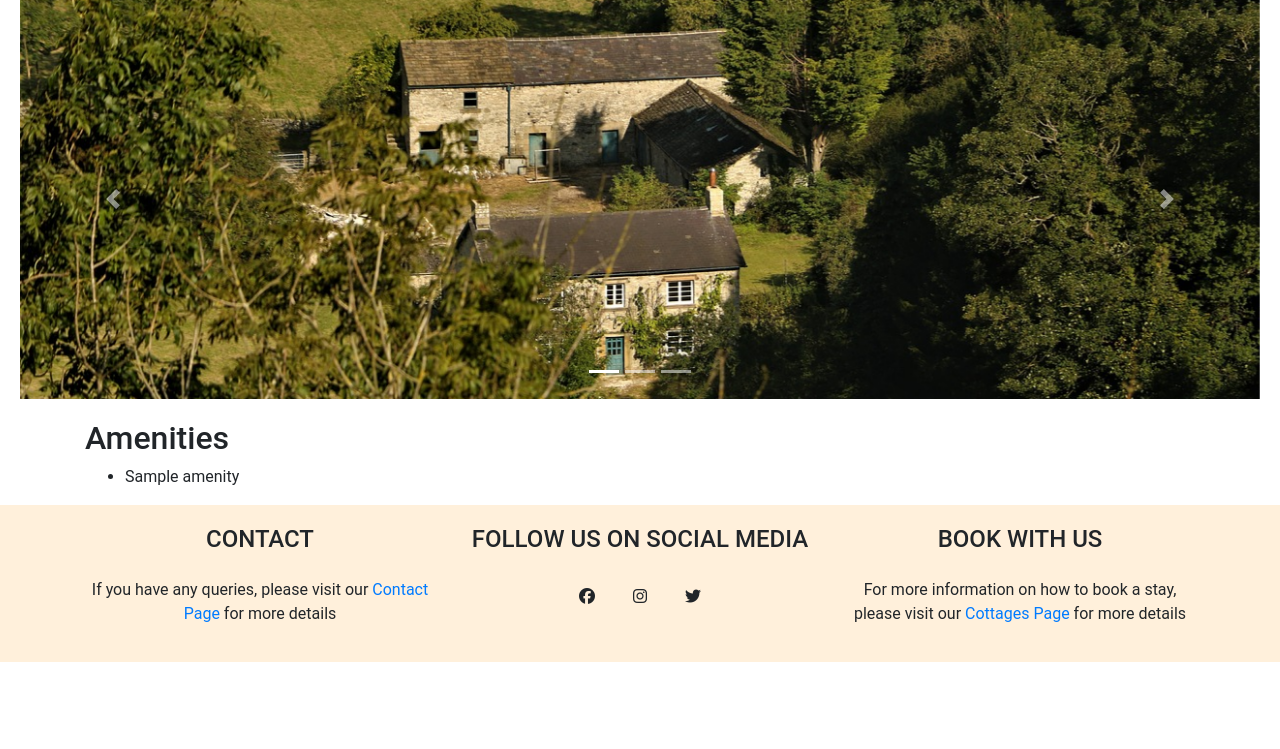
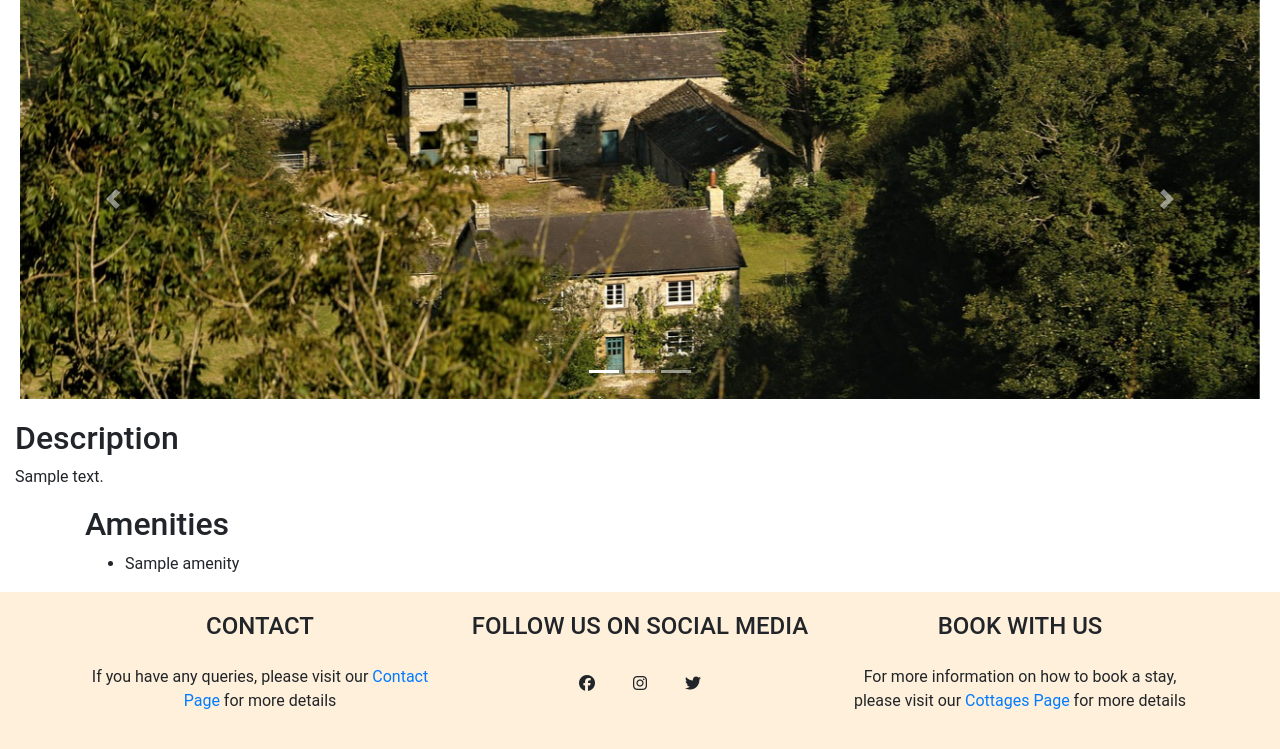
Before and after one commit to donald-macritchie/holiday-cottages, a Django app: template templates/homestead_cottage.html in a window 1280 px wide. Shown: the part 347-1096 px from the top of the page. Before the commit the page ends 1009 px from the top, so only its background shows below. Run offline with Django 3.2, Linux system fonts and the light colour scheme; tables that the repository leaves empty hold one stand-in row (values such as "Sample post"); the template is opened without the code that fills it: values that come from a table or form of the project are taken from there, most other values are stand-ins (such as "Sample title", 1, 10 or a date in 2020); some libraries are stand-ins or nearby versions.

Commit message:
add description to views.py and insert description from django admin into homestead_cottage.html

```diff
--- a/hill/views.py
+++ b/hill/views.py
@@ -15,10 +15,12 @@ def homestead_cottage(request):
     homestead_cottage = get_object_or_404(Cottage, name='Homestead')
 
     amenities = homestead_cottage.amenities.all()
+    description = homestead_cottage.description
 
     context = {
         'homestead_cottage': homestead_cottage,
         'amenities': amenities,
+        'description': description,
     }
 
     return render(request, 'homestead_cottage.html', context)
--- a/templates/homestead_cottage.html
+++ b/templates/homestead_cottage.html
@@ -45,6 +45,18 @@
     </div>
 </div>
 
+<!-- Description -->
+<div class="container-fluid">
+    <div class="row">
+        <div class="col-12">
+            <h2>Description</h2>
+            <p>
+                {{ description }}
+            </p>
+        </div>
+    </div>
+</div>
+
 <!-- Booking and Price -->
 
 <!-- Amenitites -->
```
